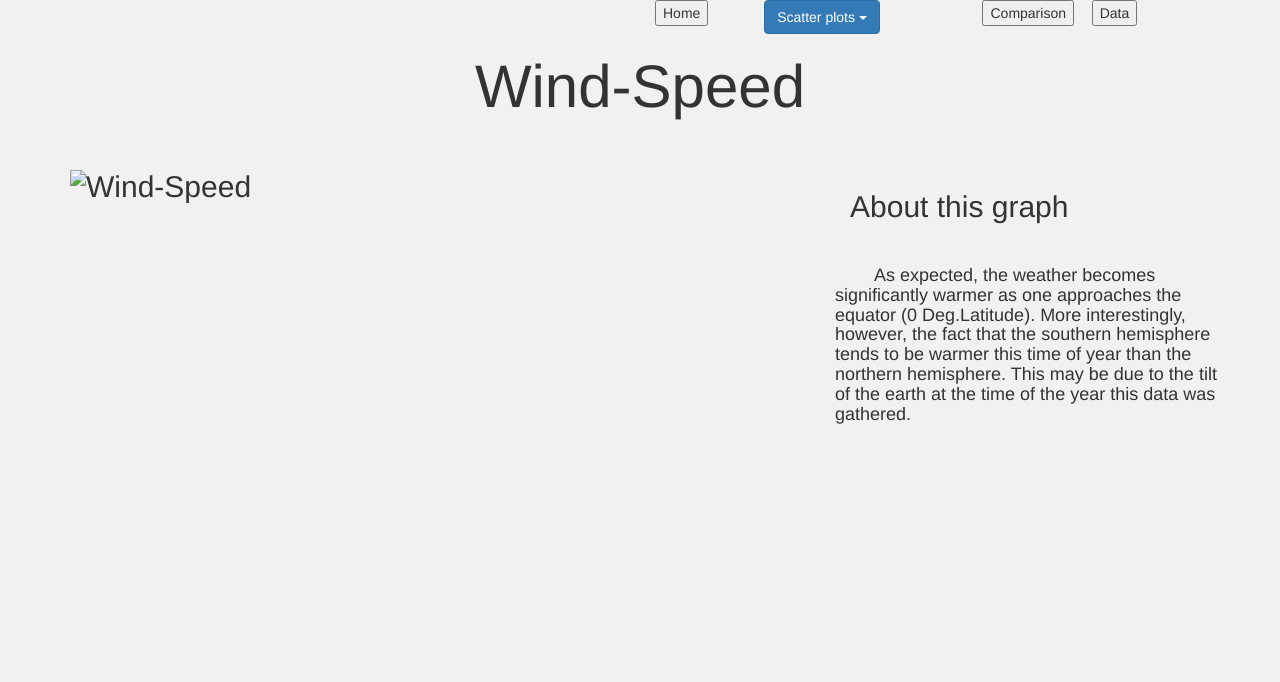
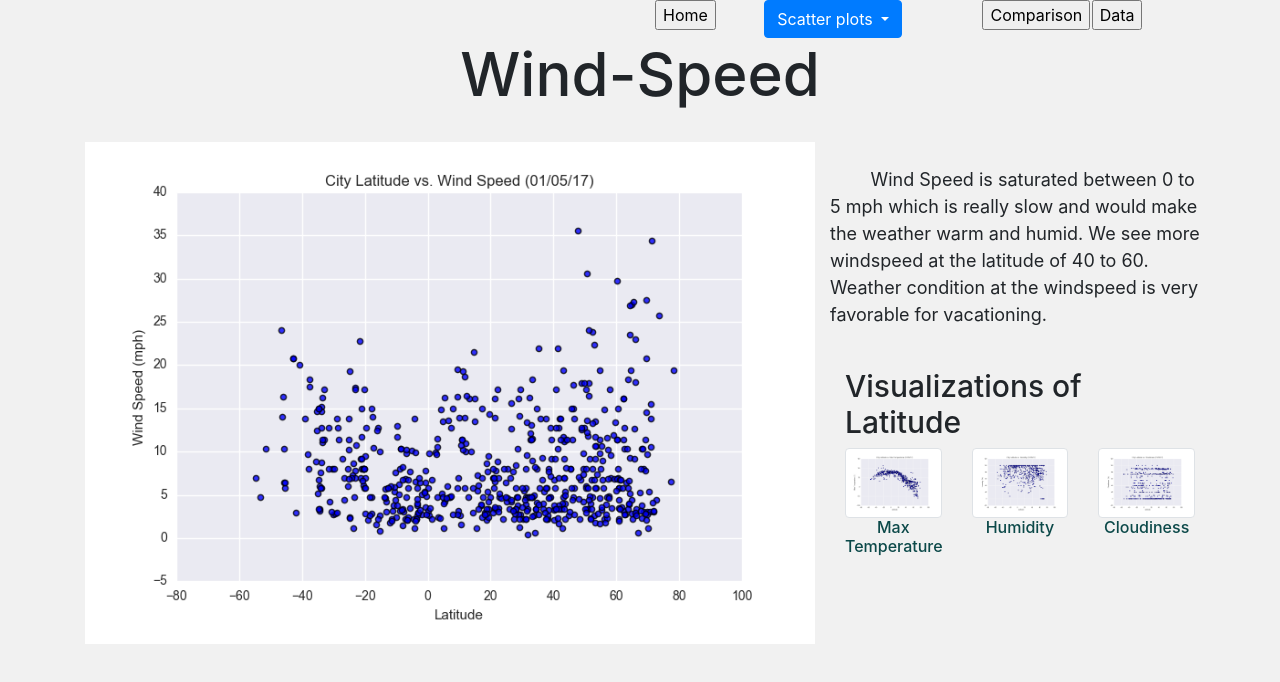
Before and after one commit to aradeleke/Web-Design-Challenge, a plain HTML site: page Windspeed.html in a window 1280 px wide. Drawn offline with nearby package versions, Linux system fonts and the light colour scheme.

Commit message:
Update Windspeed.html

```diff
--- a/Windspeed.html
+++ b/Windspeed.html
@@ -5,13 +5,10 @@
 
     <meta charset="UTF-8">
     <title>Windspeed</title>
+<!-- <responsive pages, boothstrap>   -->
 
-
-    <link rel="stylesheet" href="https://stackpath.bootstrapcdn.com/bootstrap/3.4.1/css/bootstrap.min.css" >
-
-     <!--integrity="sha384-MCw98/SFnGE8fJT3GXwEOngsV7Zt27NXFoaoApmYm81iuXoPkFOJwJ8ERdknLPMO" crossorigin="anonymous"> -->
-
-    <!---- <link rel="stylesheet" type="text/css" href="style.css"> -->
+    <link rel="stylesheet" href="https://stackpath.bootstrapcdn.com/bootstrap/4.3.1/css/bootstrap.min.css"
+        integrity="sha384-ggOyR0iXCbMQv3Xipma34MD+dH/1fQ784/j6cY/iJTQUOhcWr7x9JvoRxT2MZw1T" crossorigin="anonymous">
      <link rel="stylesheet" href="styles.css">
 </head>
 
@@ -25,6 +22,7 @@
                           <div class="div1"><h1></h1> </div>
                       </div>
               </div>
+
 
             <!--To create the buttons-->
             <div class="col-md-1">
@@ -66,9 +64,9 @@
 </header>
 
 <br>
-<h2
 
-<div class="container">
+
+ <main class="container">
     <!--Normally these medium columns go full wide on small screen sizes-->
     <div class="row">
 
@@ -79,10 +77,8 @@
 
         <figure id="Temp_figure4">
             <!-- <figcaption>latitude_Max-Temperature</figcaption> -->
-            <img src="./Resources/assets/images/Fig4.png" alt="Wind-Speed" style="width:100%;height:100%;align:middle">
-           <!-- <figcaption>From the weather data for 538 cities collectd today(11/07/2018), we conclude that temperature is peaked around 80 Fahrenheit near the equator from -20 to 30 degrees of Latitude. It continually drops to 30 Fahrenheit(even lower for several cities) in the region of 40 to 80 degree of latitude.</figcaption>-->
-        </figure>
-
+            <img src="./Resources/Fig4.png" alt="Wind-Speed" style="width:100%;height:100%;align:middle">
+          </figure>
 
       </div>
       <!-- </div> -->
@@ -90,18 +86,83 @@
       <div class="col-md-4">
 
         <main class="container2">
-            <header>
-                <h2>About this graph</h2>
-            </header>
+            <!-- <header>
+                <h3>About this graph</h3>
+            </header> -->
         <!--Normally these medium columns go full wide on small screen sizes-->
         <div class="row">
             <br>
-            <p> &nbsp &nbsp &nbsp &nbsp As expected, the weather becomes significantly warmer as one approaches the equator (0 Deg.Latitude). More
-                interestingly, however, the fact that the southern hemisphere tends to be warmer this time of year than the northern hemisphere. This
-                may be due to the tilt of the earth at the time of the year this data was gathered.
+            <p> &nbsp &nbsp &nbsp &nbsp Wind Speed is saturated between 0 to 5 mph which is really slow and would make the weather warm and humid.
+                We see more windspeed at the latitude of 40 to 60.
+                Weather condition at the windspeed is very favorable for vacationing.
             </p>
           </div>
 
-        <script src="https://ajax.googleapis.com/ajax/libs/jquery/3.4.1/jquery.min.js"></script>
-        <script src="https://maxcdn.bootstrapcdn.com/bootstrap/3.4.1/js/bootstrap.min.js"></script>
+         <!-- <div class="col-md-2">-->
+             <br>
+
+
+            <main class="container3">
+                <header>
+                    <h3>Visualizations of Latitude</h3>
+                </header>
+                   <!-- <h4 class="text-center" style='color:rgb(17, 71, 92); font-weight: 700' ;>Visualizations of Latitude</h4>-->
+                    <div class="row">
+                        <div class="col-md-4">
+                            <div class="thumbnail">
+                                <a href="Temp.html">
+                                    <img src="Resources\Fig1.png" alt="City Latitude vs Max Temperature"
+                                        class="img-thumbnail">
+                                </a>
+                            </div>
+                            <div class="caption">
+                                <h6 class="text-center" style="color:rgb(12, 73, 73)">Max Temperature</h6>
+                            </div>
+                        </div>
+                        <div class="col-md-4">
+                            <div class="thumbnail1; rounded">
+                                <a href="Humidity.html">
+                                    <img src="Resources\Fig2.png" alt="City Latitude vs Humidity"
+                                        class="img-thumbnail">
+                                </a>
+                            </div>
+                            <div class="caption">
+                                <h6 class="text-center" style="color:rgb(12, 73, 73)">Humidity</h6>
+                            </div>
+                        </div>
+                        <div class="col-md-4">
+                            <div class="thumbnail2">
+                                <a href="Cloudiness.html">
+                                    <img src="Resources\Fig3.png" alt="City Latitude vs Cloudiness"
+                                        class="img-thumbnail">
+                                </a>
+                            </div>
+                            <div class="caption">
+                                <h6 class="text-center" style="color:rgb(12, 73, 73)">Cloudiness</h6>
+                            </div>
+                        </div>
+                        <!-- <div class="col-md-4">
+                            <div class="thumbnail3">
+                                <a href="Wind_Speed.html">
+                                    <img src="Resources\assets\images\Fig4.png" alt="City Latitude vs Wind Speed"
+                                        class="img-thumbnail">
+                                </a>
+                            </div>
+                            <div class="caption">
+                                <h5 class="text-center" style="color:rgb(12, 73, 73)">Wind Speed</h5>
+                            </div> -->
+                        </div>
+
+                    </div>
+                </div>
+
+          <script src="https://code.jquery.com/jquery-3.4.1.slim.min.js"
+          integrity="sha384-J6qa4849blE2+poT4WnyKhv5vZF5SrPo0iEjwBvKU7imGFAV0wwj1yYfoRSJoZ+n"
+          crossorigin="anonymous"></script>
+      <script src="https://cdn.jsdelivr.net/npm/popper.js@1.16.0/dist/umd/popper.min.js"
+          integrity="sha384-Q6E9RHvbIyZFJoft+2mJbHaEWldlvI9IOYy5n3zV9zzTtmI3UksdQRVvoxMfooAo"
+          crossorigin="anonymous"></script>
+      <script src="https://stackpath.bootstrapcdn.com/bootstrap/4.4.1/js/bootstrap.min.js"
+          integrity="sha384-wfSDF2E50Y2D1uUdj0O3uMBJnjuUD4Ih7YwaYd1iqfktj0Uod8GCExl3Og8ifwB6"
+          crossorigin="anonymous"></script>
     </body>
```
